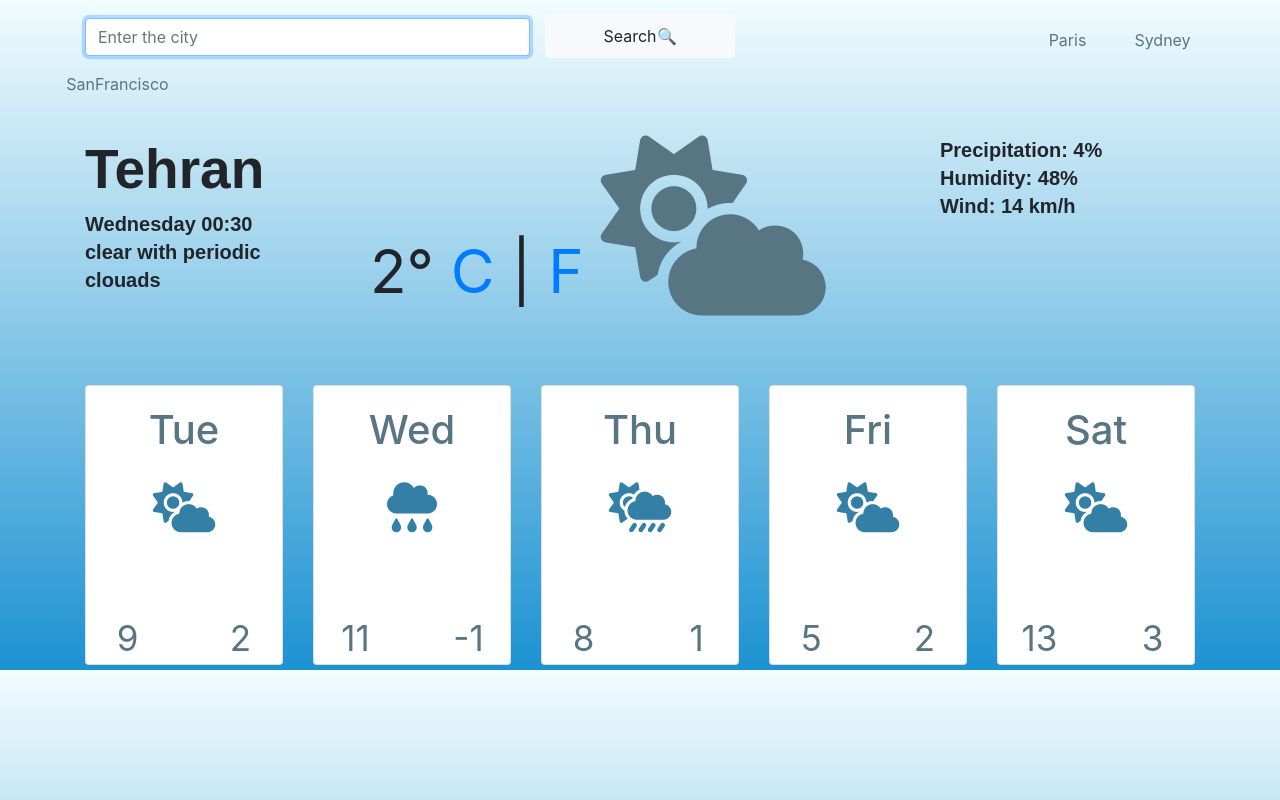
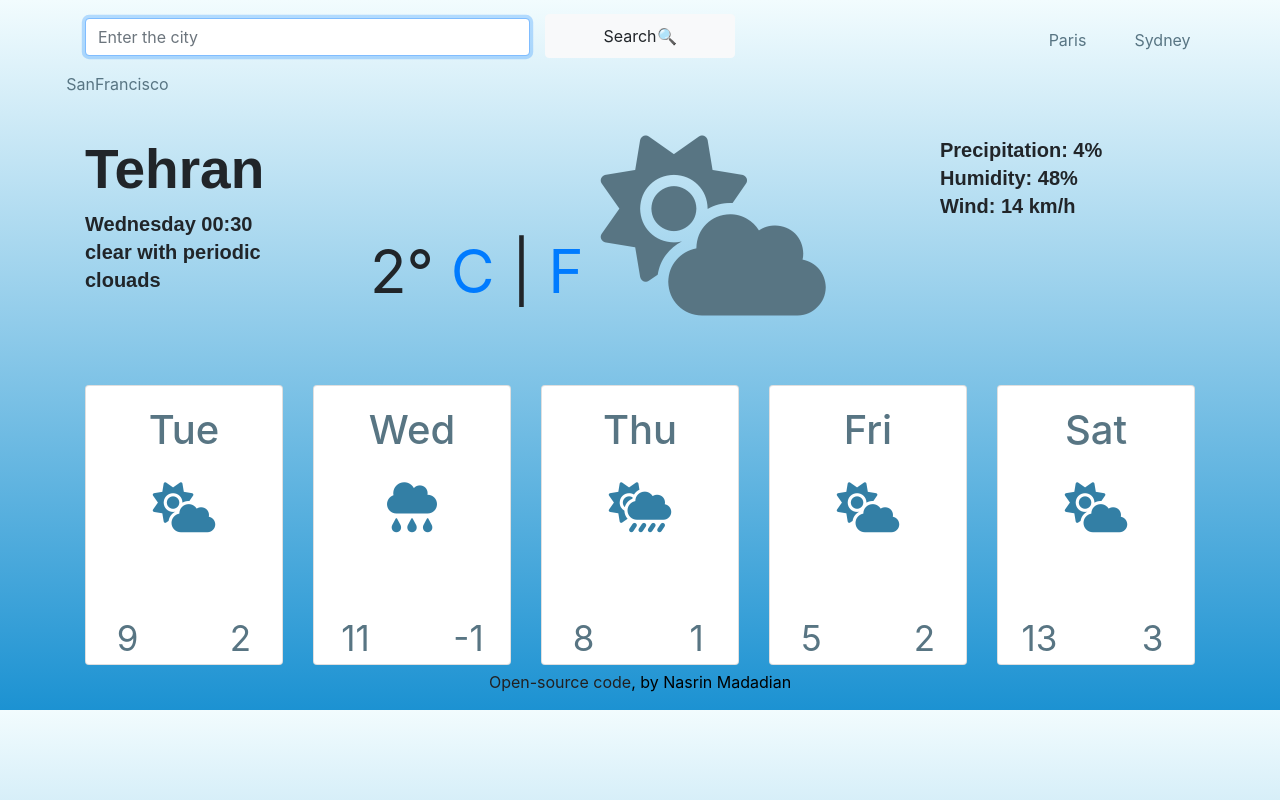
Before and after one commit to NasrinMadadian/Basic-WeatherApp, a plain HTML site: page index.html in a window 1280 px wide. Drawn offline with nearby package versions, Linux system fonts and the light colour scheme; a web font is replaced by a local one.

Commit message:
Update index.html

```diff
--- a/index.html
+++ b/index.html
@@ -118,6 +118,7 @@
           </div>
         </div>
       </div>
+      <footer><p><a href="">Open-source code</a>, by Nasrin Madadian</p></footer>
     </div>
     <script src="src/index.js"></script>
   </body>
```
